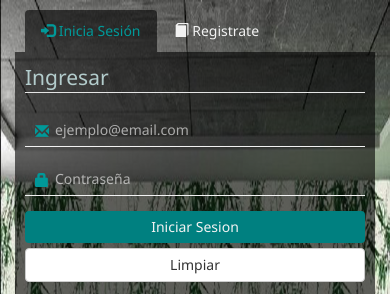
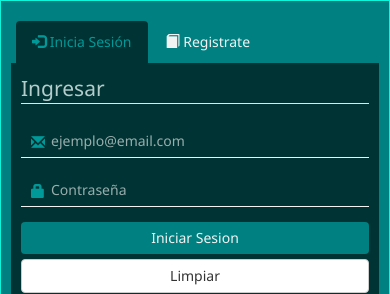
Before and after one commit to EdgarFernandez24/wasi, a plain HTML site: page www/index.html in a window 390 px wide. Shown: the top 294 px of the page. Drawn offline with Linux system fonts and the light colour scheme; some packages are replaced by stand-ins of ours.

Commit message:
index.html modificado con fondo solido motivo por el fondo con imagen se corta

```diff
--- a/www/css/index.css
+++ b/www/css/index.css
@@ -1,7 +1,10 @@
 @import "https://fonts.googleapis.com/css?family=Noto+Sans";
 body {
   font-family: 'Noto Sans', sans-serif;
-  /*width: 100%;
+  background-color: #008080;
+  /*background: url(../img/fondo.jpg) no-repeat center center fixed;
+  background-size: 100% 100%;
+  width: 100%;
   height:100%;
 */
   /*
@@ -10,25 +13,36 @@ body {
   -o-background-size:100% 100%;*/
 
     }
-.container-custom-inicio {
-    position: absolute;
-    background: url(../img/fondo.jpg) no-repeat center center fixed;
-
+.container {
+  position: absolute;
+    padding: 0;
     width: 100%;
     height:100%;
-    padding: 0;
-    background-size: 100% 100%;
+
     /*border: 1px solid #0CF6DD;*/
    /* color: #f2f2f2; */
+   border: 1px solid #0CF6DD;
 }
-.div-custom-inicio .panel-cabecera{
-    margin:10px 15px 1px 25px;
+.container-custom-inicio .div-custom-inicio
+{
+  padding: 20px 10px 10px 10px;
+    top: 10px;
+    margin: 0 auto;
+    width: 100%;
+    height: 100%;
+    /*margin:10px 15px 1px 25px;
     /*padding: 10px 15px 1px 15px;*/
     /*border: 1px #F70BEF solid ;*/
 }
-.div-custom-inicio .panel-cuerpo{
-    padding: 0px 15px 0px 15px;
-    /*border: 1px solid #0FF946;*/
+.navtab-custom-inicio {
+  /*top: 30px;*/
+  /*padding-top: 1px;*/
+  margin: 0px 0px 1px 5px;
+  /*background-color:#008080;*/
+  color: #000;
+  border-radius:1px;
+
+  /*border-collapse: collapse;    */
 }
 
 
--- a/www/index.html
+++ b/www/index.html
@@ -5,7 +5,8 @@
     <!--meta http-equiv="Content-Security-Policy" content="default-src 'self' data: gap: https://ssl.gstatic.com 'unsafe-eval'; style-src 'self' 'unsafe-inline'; media-src *; img-src 'self' data: content:;"-->
     <meta name="format-detection" content="telephone=no">
     <meta name="msapplication-tap-highlight" content="no">
-    <meta name="viewport" content="user-scalable=no, initial-scale=1, maximum-scale=1, minimum-scale=1, width=device-width">
+    <meta name="viewport" content="width=device-width, initial-scale=1">
+    <!--meta name="viewport" content="user-scalable=no, initial-scale=1, maximum-scale=1, minimum-scale=1, width=device-width"-->
     <!--meta name="viewport" content="initial-scale=1, width=device-width, viewport-fit=cover"-->
     <link rel="stylesheet" type="text/css" href="./css/bootstrap.css">
     <link rel="stylesheet" type="text/css" href="./css/index.css">
@@ -19,13 +20,12 @@
     <body>
     <div class="container container-custom-inicio " id="divInicio">
       <div class="div-custom-inicio" id="paginaInicio">
-        <div class="panel-cabecera">
+
           <ul class="nav nav-tabs navtab-custom-inicio">
             <li class="active"><a href="#ingreso" id="aIngresar"><span class="glyphicon glyphicon-log-in"></span> Inicia Sesión </a></li>
             <li><a href="#registrate" id="aRegistrar"><span class="glyphicon glyphicon-book"></span> Registrate </a></li>
           </ul>
-        </div>
-        <div class="panel-cuerpo">
+
           <div class="tab-content tab-content-custom-inicio">
             <div class="tab-pane fade in active" id="ingreso">
               <form role="form" name="formIngreso" id="formIngreso" class="form-registro-inicio" enctype="multipart/form-data">
@@ -185,7 +185,7 @@
               </form>
             </div><!-- fin tab pane div registrar-->
           </div><!--fin tab-content-->
-        </div><!--panel-body-->
+
       </div><!--fin paginaInicio-->
     </div><!--fin divInicio-->
      <!-- Modal -->
```
